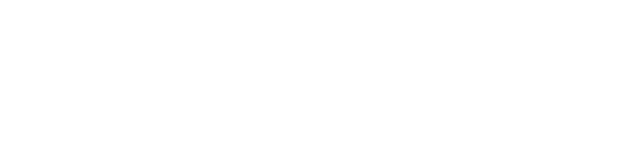
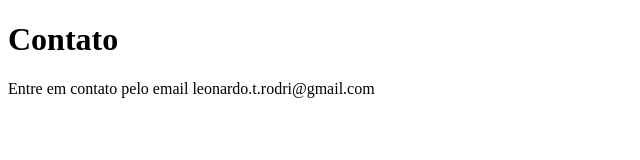
Before and after one commit to LeonardoTorresRodrigues/sistema-de-cadastro, a website: page contato.html in a window 1280 px wide. Shown: the whole page, without its empty margins (0-640 px from the left). Drawn offline with Linux system fonts and the light colour scheme.

Commit message:
build(development): add email address
BREAKING CHANGE: New branch

```diff
--- a/contato.html
+++ b/contato.html
@@ -7,6 +7,7 @@
   <title>Contato</title>
 </head>
 <body>
-
+  <h1>Contato</h1>
+  <p>Entre em contato pelo email leonardo.t.rodri@gmail.com</p>
 </body>
 </html>
```
